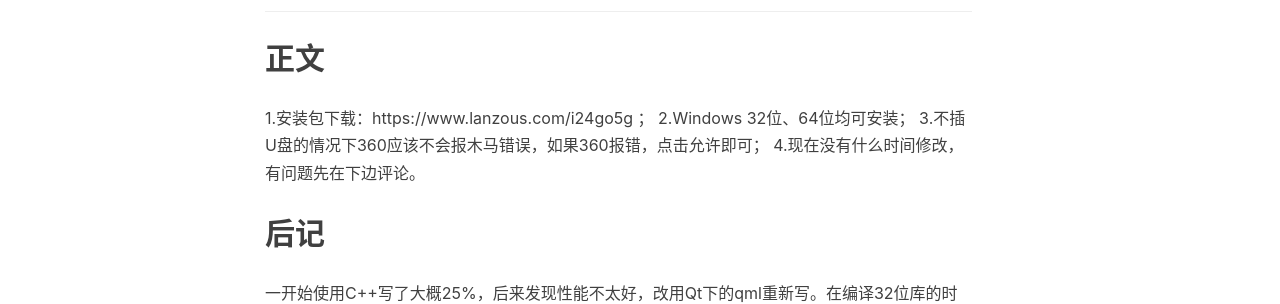
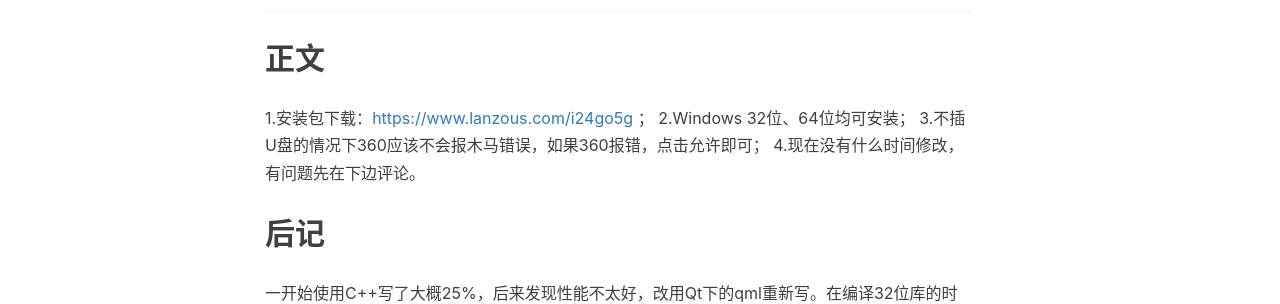
Before and after one commit to luoyuant/luoyuant.github.io, a Jekyll site: the page built from _posts/2018-10-17-互联力量Windows客户端.md, in a window 1280 px wide. Shown: the part 506-810 px from the top of the page. Built offline with Jekyll 4.4.1, drawn with Linux system fonts in a browser that asks for light colours; nearby versions of some CDN libraries; our own code applies the rules of GitHub Pages for plain Markdown files; comment, search, counter and statistics services are not loaded; part of the change alters nothing that is shown.

```diff
--- a/_posts/2018-10-17-互联力量Windows客户端.md
+++ b/_posts/2018-10-17-互联力量Windows客户端.md
@@ -19,7 +19,7 @@ tags: 客户端
 
 ## 正文
 
-1.安装包下载：https://www.lanzous.com/i24go5g ；
+1.安装包下载：[https://www.lanzous.com/i24go5g][1] ；
 2.Windows 32位、64位均可安装；
 3.不插U盘的情况下360应该不会报木马错误，如果360报错，点击允许即可；
 4.现在没有什么时间修改，有问题先在下边评论。
@@ -27,3 +27,5 @@ tags: 客户端
 ## 后记
 
 一开始使用C++写了大概25%，后来发现性能不太好，改用Qt下的qml重新写。在编译32位库的时候各种报错，一波三折。
+
+[1]:	https://www.lanzous.com/i24go5g
```
